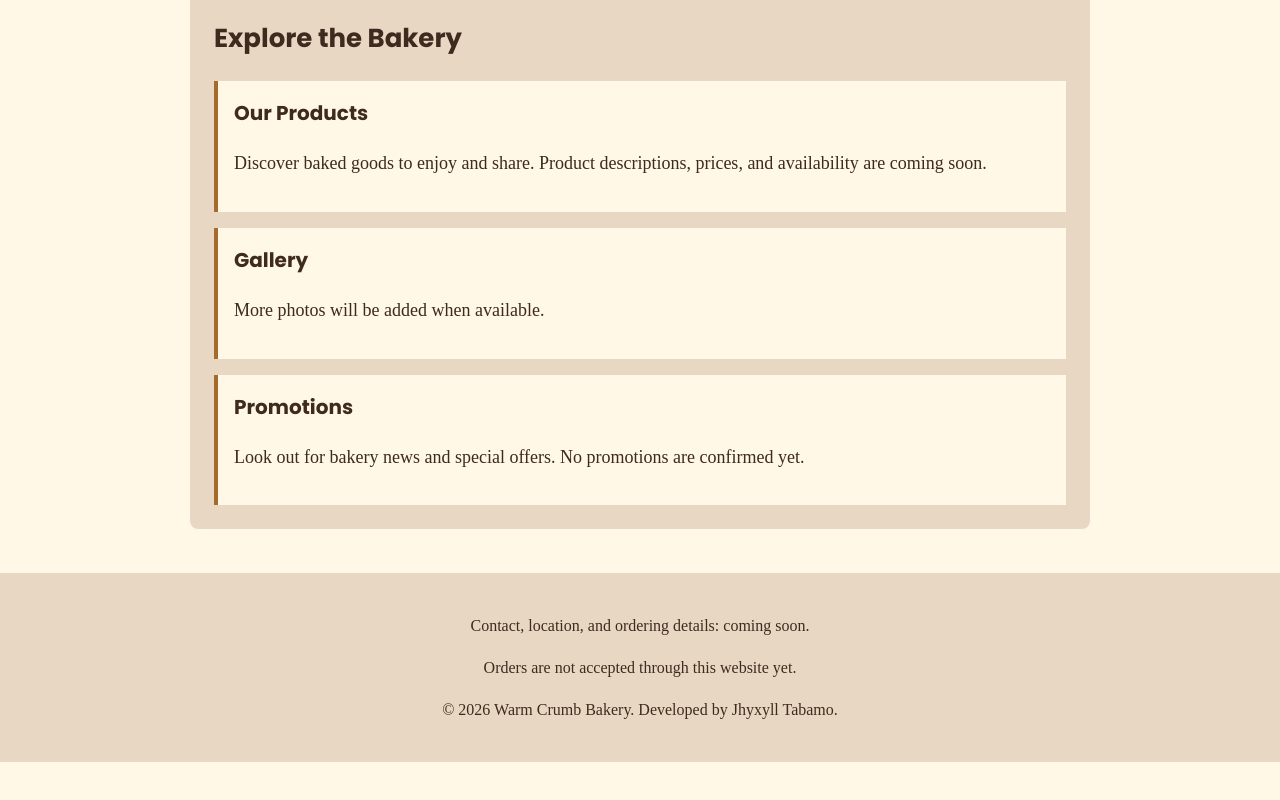
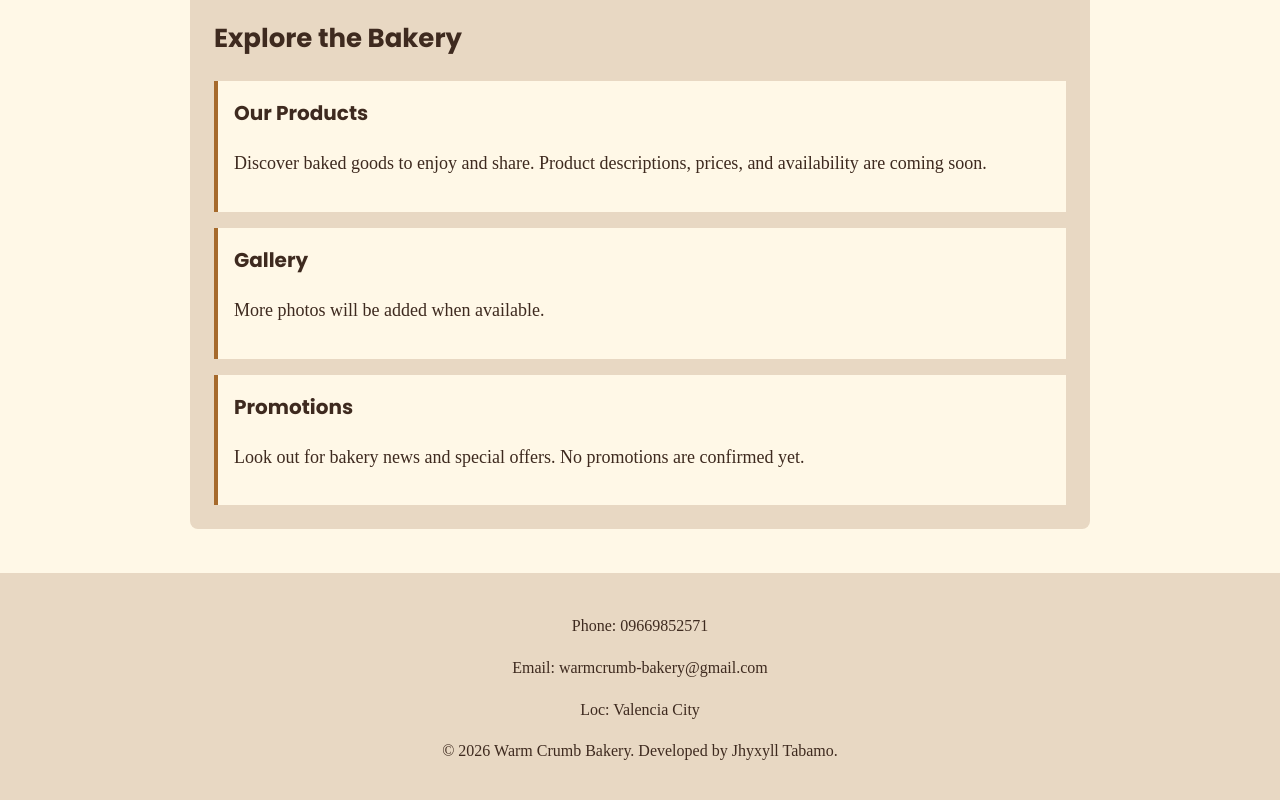
Before and after one commit to jhyxyll/Tabamo-website, a plain HTML site: page index.html in a window 1280 px wide. Shown: the part 1184-1984 px from the top of the page. Before the commit the page ends 1946 px from the top, so only its background shows below. Drawn offline with Linux system fonts and the light colour scheme.

```diff
--- a/index.html
+++ b/index.html
@@ -78,8 +78,9 @@
 
   <!-- Footer and Contact Information -->
   <footer id="contact">
-    <p>Contact, location, and ordering details: coming soon.</p>
-    <p>Orders are not accepted through this website yet.</p>
+    <p>Phone: 09669852571
+    <p>Email: warmcrumb-bakery@gmail.com </p>
+    <p>Loc: Valencia City</p>
     <p>&copy; 2026 Warm Crumb Bakery. Developed by Jhyxyll Tabamo.</p>
   </footer>
 </body>
```
